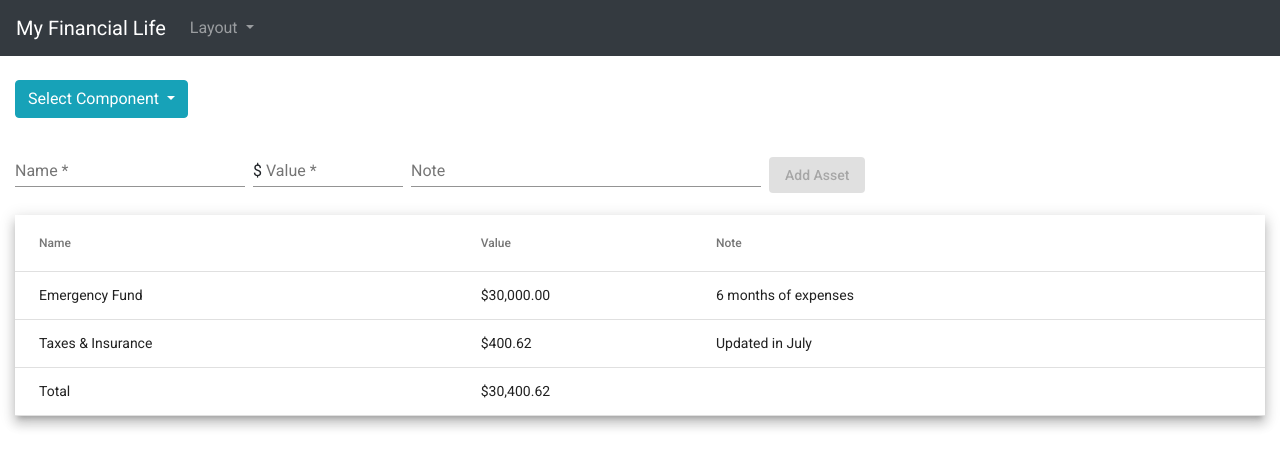
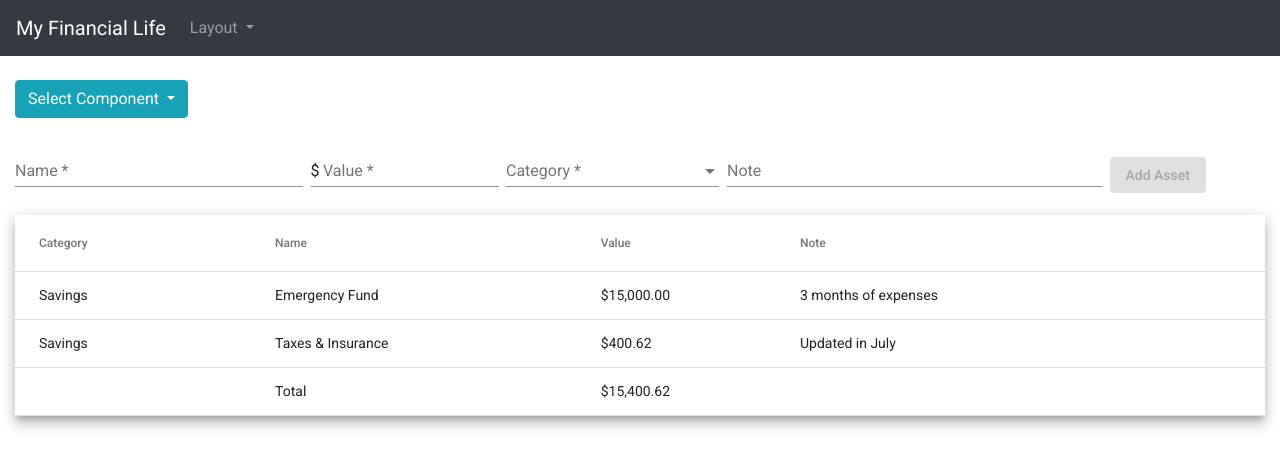
Before and after one commit to BekahT/financial-life, an Angular app: page / in a window 1280 px wide. Shown: the top 468 px of the page. Built offline with nearby package versions, Linux system fonts and the light colour scheme.

Commit message:
improve assests table

```diff
--- a/src/app/assets/asset.model.ts
+++ b/src/app/assets/asset.model.ts
@@ -2,6 +2,7 @@ export class Asset {
   constructor(
     public name: string,
     public value: number,
+    public category: string,
     public note?: string
   ) { }
 }
--- a/src/app/assets/assets.component.css
+++ b/src/app/assets/assets.component.css
@@ -1,15 +1,19 @@
-#nameInput {
-  width: 230px;
+.form-inline, .input, .assetTable {
+  width: 100%;
 }
 
-#valueInput {
-  width: 150px;
+.name {
+  width: 23%;
 }
 
-#noteInput {
-  width: 350px;
+.value {
+  width: 15%;
 }
 
-.assetTable {
-  width: 100%;
+.category {
+  width: 17%;
 }
+
+.note {
+  width: 30%;
+}
--- a/src/app/assets/assets.component.html
+++ b/src/app/assets/assets.component.html
@@ -1,19 +1,30 @@
 <form class="form-inline mb-2" autocomplete="off" [formGroup]="newAssetForm">
-  <div class="form-group">
-    <mat-form-field id="nameInput">
+  <div class="form-group name">
+    <mat-form-field class="input">
       <mat-label>Name</mat-label>
       <input matInput type="text" formControlName="name">
+      <mat-error *ngIf="!newAssetForm.get('name').valid">{{getError('name')}}</mat-error>
     </mat-form-field>
   </div>
-  <div class="form-group mx-2">
-    <mat-form-field id="valueInput">
+  <div class="form-group mx-2 value">
+    <mat-form-field class="input">
       <mat-label>Value</mat-label>
       <input matInput type="number" formControlName="value" step="0.01" min="0.01">
       <span matPrefix>$&nbsp;</span>
+      <mat-error *ngIf="!newAssetForm.get('value').valid">{{getError('value')}}</mat-error>
     </mat-form-field>
   </div>
-  <div class="form-group mr-2">
-    <mat-form-field id="noteInput">
+  <div class="form-group category">
+    <mat-form-field class="input">
+      <mat-label>Category</mat-label>
+      <mat-select formControlName="category">
+        <mat-option *ngFor="let category of categories" [value]="category">{{ category }}</mat-option>
+      </mat-select>
+      <mat-error *ngIf="!newAssetForm.get('category').valid">{{getError('category')}}</mat-error>
+    </mat-form-field>
+  </div>
+  <div class="form-group mx-2 note">
+    <mat-form-field class="input">
       <mat-label>Note</mat-label>
       <input matInput type="text" formControlName="note">
     </mat-form-field>
@@ -25,24 +36,31 @@
 </form>
 
 
-<table mat-table [dataSource]="assets" class="mat-elevation-z8 assetTable mb-4">
+<table mat-table [dataSource]="dataSource" matSort class="mat-elevation-z8 assetTable mb-4">
+  <!-- Category Column -->
+  <ng-container matColumnDef="category">
+    <th mat-header-cell *matHeaderCellDef mat-sort-header> Category </th>
+    <td mat-cell *matCellDef="let asset"> {{asset.category}} </td>
+    <td mat-footer-cell *matFooterCellDef></td>
+  </ng-container>
+
   <!-- Name Column -->
   <ng-container matColumnDef="name">
-    <th mat-header-cell *matHeaderCellDef> Name </th>
+    <th mat-header-cell *matHeaderCellDef mat-sort-header> Name </th>
     <td mat-cell *matCellDef="let asset"> {{asset.name}} </td>
     <td mat-footer-cell *matFooterCellDef> Total </td>
   </ng-container>
 
   <!-- Value Column -->
   <ng-container matColumnDef="value">
-    <th mat-header-cell *matHeaderCellDef> Value </th>
+    <th mat-header-cell *matHeaderCellDef mat-sort-header> Value </th>
     <td mat-cell *matCellDef="let asset"> {{asset.value | currency}} </td>
     <td mat-footer-cell *matFooterCellDef> {{getTotalValue() | currency}} </td>
   </ng-container>
 
   <!-- Note Column -->
   <ng-container matColumnDef="note">
-    <th mat-header-cell *matHeaderCellDef> Note </th>
+    <th mat-header-cell *matHeaderCellDef mat-sort-header> Note </th>
     <td mat-cell *matCellDef="let asset"> {{asset.note}} </td>
     <td mat-footer-cell *matFooterCellDef></td>
   </ng-container>
--- a/src/app/assets/assets.component.ts
+++ b/src/app/assets/assets.component.ts
@@ -1,5 +1,7 @@
-import { Component, OnInit } from '@angular/core';
+import { Component, OnInit, ViewChild } from '@angular/core';
 import { FormGroup, FormControl, Validators } from '@angular/forms';
+import { MatTableDataSource } from '@angular/material/table';
+import {MatSort} from '@angular/material/sort';
 
 import { Asset } from './asset.model';
 
@@ -9,29 +11,39 @@ import { Asset } from './asset.model';
   styleUrls: ['./assets.component.css']
 })
 export class AssetsComponent implements OnInit {
-  displayedColumns: string[] = ['name', 'value', 'note'];
+  @ViewChild(MatSort, {static: true}) sort: MatSort;
+
+  displayedColumns: string[] = ['category', 'name', 'value', 'note'];
+  dataSource: MatTableDataSource<Asset>;
+  categories: string[] = ['Savings', 'Checking', 'CD', '401k', 'HSA', 'Other'];
   assets: Asset[] = [
-    new Asset("Emergency Fund", 30000.00, "6 months of expenses"),
-    new Asset("Taxes & Insurance", 400.62, "Updated in July")
+    new Asset("Emergency Fund", 15000.00, "Savings", "3 months of expenses"),
+    new Asset("Taxes & Insurance", 400.62, "Savings", "Updated in July")
   ];
 
   newAssetForm = new FormGroup({
     name: new FormControl('', Validators.required),
     value: new FormControl('', Validators.required),
+    category: new FormControl('', Validators.required),
     note: new FormControl('')
   });
 
   constructor() { }
 
   ngOnInit(): void {
+    this.dataSource = new MatTableDataSource(this.assets);
+    this.dataSource.sort = this.sort;
+  }
+
+  getError(control: string) {
+    return this.newAssetForm.get(control).hasError('required') ? 'Please enter a value' : '';
   }
 
   submitForm() {
-    console.log(this.newAssetForm.value);
     const newAsset: Asset = this.newAssetForm.value;
     this.assets.push(newAsset);
-
-    console.log(this.assets);
+    // Update the table to include the new asset
+    this.dataSource = new MatTableDataSource(this.assets);
   }
 
   getTotalValue() {
```
